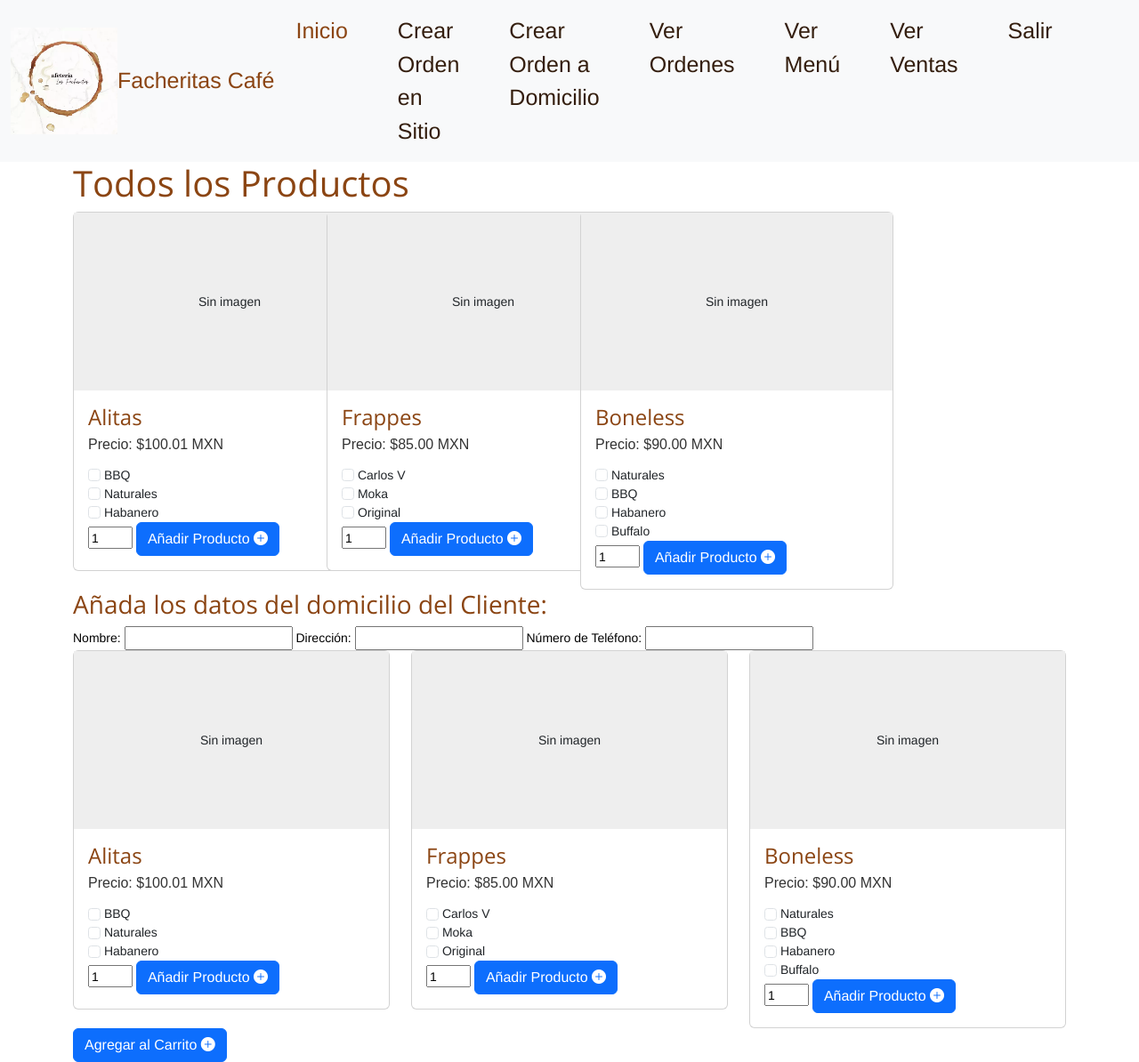
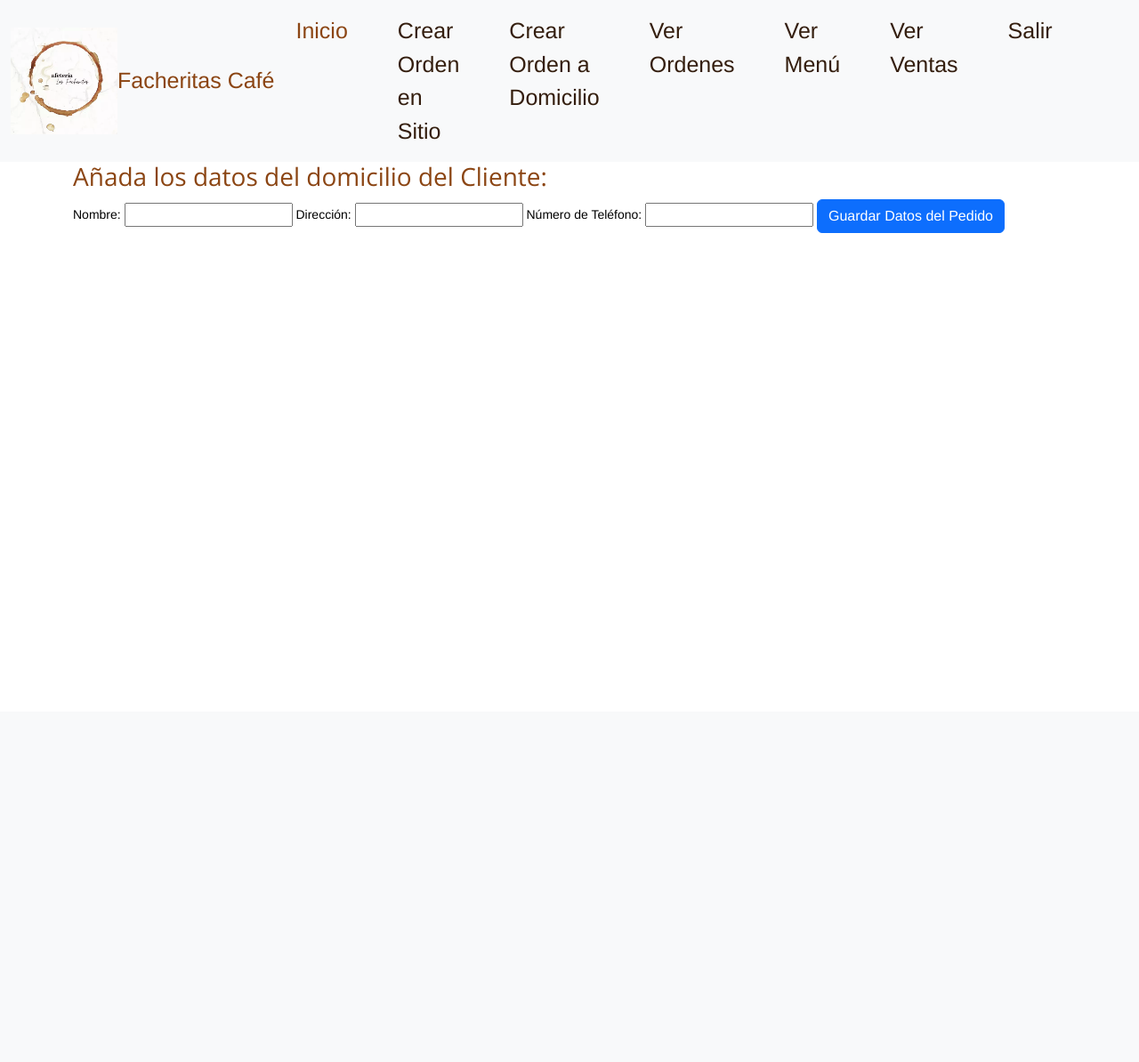
Before and after one commit to Etma117/Nostalgia_Sabor_a_Moka, a Django app: page /Orden/comanda_domicilio/ in a window 1280 px wide; the page is wider, and only the part inside the window is pictured. Shown: that part at 89% size. After the commit the page ends 262 px from the top of that part, so only its background shows below. Run offline with Django 3.2, Linux system fonts and the light colour scheme; a user stored in the database is signed in; data comes from the database, SQL or seed files in the repository; both versions use the stored data as it was after the commit; some libraries are stand-ins or nearby versions.

Commit message:
Division Pt.2

```diff
--- a/Comanda/templates/domicilio_comanda.html
+++ b/Comanda/templates/domicilio_comanda.html
@@ -2,47 +2,8 @@
 {% load static %}
 
 {% block contenido %}
-<div class="row">
-    <div class="col-lg-12">
-        <div style="display: flex;">
-            <h1>Todos los Productos</h1>
-        </div>
-    </div>
-</div>
-<div class="row">
-    {% for Producto in Producto %}
-        <div class="col-sm-3">
-            <div class="card" style="width: 22rem; position: relative;">
-                {% if Producto.imagen %}
-                    <img src="{{ Producto.imagen.url }}" class="card-img-top" style="width: 100%; height:200px;" alt="..." >
-                {% else %}
-                    <div class="card-placeholder" style="width: 100%; height:200px; background-color: #eee; text-align: center; line-height: 200px;">
-                        Sin imagen
-                    </div>
-                {% endif %}
-                <div class="card-body">
-                    <h5 class="card-title">{{ Producto.nombre }}</h5>
-                    <p class="card-text">Precio: ${{ Producto.precio }} MXN</p>
 
-                    <form method="post" action="#pedido">
-                        {% csrf_token %}
-                        {% for sabor in Producto.sabores %}
-                            <input class="form-check-input" type="checkbox" value="{{ sabor }}" name="sabores">
-                            <label class="form-check-label">{{ sabor }}</label><br>
-                        {% endfor %}
-
-                        <input type="number" name="cantidad" style="width: 50px; height: 25px;" value="1" min="1">
-                        <input type="hidden" name="id_producto" value ="{{ Producto.id }}">
-                        <button type="submit" class="btn btn-primary"> Añadir Producto <i class="bi bi-plus-circle-fill"></i> </button>
-                    </form>
-                </div>
-            </div>
-        </div>
-    {% endfor %}
-</div>
-
-
-<form id="formularioDomicilio" method="post" action="{% url 'carrito_pedido_domicilio' %}">
+<form id="formularioDomicilio" method="post" action="{% url 'datos_domicilio' %}">
     {% csrf_token %}
     <h3> Añada los datos del domicilio del Cliente: </h3>
 
@@ -54,35 +15,8 @@
 
     <label for="Nombre">Número de Teléfono: </label>
     <input type="tel" name="numero" id="Telephone"/>
-    <div class="row">
 
-        {% for producto in Producto %}
-            <div class="col-lg-4 col-md-6 col-sm-12">
-                <div class="card card-item">
-                    {% if producto.imagen %}
-                        <img src="{{ producto.imagen.url }}" class="card-img-top" style="width: 100%; height:200px;" alt="..." >
-                    {% else %}
-                        <div class="card-placeholder" style="width: 100%; height:200px; background-color: #eee; text-align: center; line-height: 200px;">
-                            Sin imagen
-                        </div>
-                    {% endif %}
-                    <div class="card-body">
-                        <h5 class="card-title">{{ producto.nombre }}</h5>
-                        <p class="card-text">Precio: ${{ producto.precio }} MXN</p>
-                        {% for sabor in producto.sabores %}
-                            <input class="form-check-input" type="checkbox" value="{{ sabor }}" name="sabores">
-                            <label class="form-check-label">{{ sabor }}</label><br>
-                        {% endfor %}
-
-                        <input type="number" name="cantidad" style="width: 50px; height: 25px;" value="1" min="1">
-                        <input type="hidden" name="id_producto" value ="{{ Producto.id }}">
-                        <button type="submit" class="btn btn-primary"> Añadir Producto <i class="bi bi-plus-circle-fill"></i> </button>
-                    </div>
-                </div>
-            </div>
-        {% endfor %}
-    </div>
-    <button type="submit" class="btn btn-primary">Agregar al Carrito <i class="bi bi-plus-circle-fill"></i></button>
+    <button type="submit" class="btn btn-primary">Guardar Datos del Pedido</button>
 </form>
 
 {% endblock contenido %}
--- a/Comanda/urls.py
+++ b/Comanda/urls.py
@@ -1,6 +1,6 @@
 from django.urls import path
 from . import views
-from .views import HomeDomicilio, HomeView, Carrito_mesa, MostrarCarrito, Carrito_domicilio, EliminarProductoDelCarrito, AgregarCantidadProducto, LimpiarCarritoMesa, PagarCarritoPorMesa, AgregarAlCarritoMesa, SeleccionarMesa
+from .views import HomeDomicilio, HomeView, Carrito_mesa, MostrarCarrito, Carrito_domicilio, EliminarProductoDelCarrito, AgregarCantidadProducto, LimpiarCarritoMesa, PagarCarritoPorMesa, AgregarAlCarritoMesa, SeleccionarMesa, FormularioDomicilio, AgregarAlCarritoDomicilio
 
 urlpatterns = [
     path('', HomeView.as_view(), name= 'Comanda'),
@@ -25,4 +25,7 @@ urlpatterns = [
     path('agregar_por_mesa/', AgregarAlCarritoMesa , name='agregar_por_mesa'),
     path('seleccionar_mesa/', SeleccionarMesa , name='seleccionar_mesa'),
 
+    path('agregar_por_domicilio/', AgregarAlCarritoDomicilio, name='agregar_por_domicilio'),
+    path('datos_domicilio/', FormularioDomicilio, name='datos_domicilio')
+
 ]
--- a/Comanda/views.py
+++ b/Comanda/views.py
@@ -4,7 +4,7 @@ from Comanda.models import Carrito, CarritoItem, Mesa, PedidoDomicilio
 from Menu.models import Producto, CategoriaMenu
 from Venta.models import Venta, VentaItem
 from django.db.models import Q
-
+from django.http import HttpResponseBadRequest
 
 from django.contrib.auth.mixins import LoginRequiredMixin
 
@@ -111,28 +111,6 @@ class Carrito_mesa(LoginRequiredMixin, View):
 
         return render(request, self.template_name, {'items_carrito': items_carrito, 'total': total, 'mesa': mesa, 'carrito': carrito})
 
-    def post(self, request, mesa_id):
-        producto_id =  request.POST.get('id_producto')
-        mesa_id = request.POST.get ('mesa_id')
-        cantidad = int(request.POST.get('cantidad', 1))
-
-        mesa = get_object_or_404(Mesa, id=mesa_id)
-        sabores_seleccionados = request.POST.getlist('sabores')
-        producto = get_object_or_404(Producto, id=producto_id)
-
-        carrito, created = Carrito.objects.get_or_create(mesa=mesa)
-
-        for sabor in sabores_seleccionados:
-            carrito_item, created = CarritoItem.objects.get_or_create(carrito=carrito, producto=producto, sabor=sabor)
-
-            if carrito_item:
-                carrito_item.cantidad += cantidad
-                carrito_item.save()
-            else:
-                CarritoItem.objects.create(carrito=carrito, producto=producto, cantidad=cantidad)
-
-        return redirect('Comanda')
-
 
 class LimpiarCarritoMesa(View):
     def post(self, request, mesa_id):
@@ -233,7 +211,6 @@ class EliminarProductoDelCarrito(LoginRequiredMixin, View):
         if carrito and carrito.mesa:
             return redirect('carrito_por_mesa', mesa_id=carrito_item.carrito.mesa.id)
 
-        # Ejemplo: Redirigir al carrito de domicilio
         if carrito and carrito.pedido_domicilio:
             return redirect('carrito_pedido_domicilio')
 
@@ -260,9 +237,11 @@ class AgregarCantidadProducto(LoginRequiredMixin, View):
 
 def SeleccionarMesa(request):
     if request.method == 'POST':
-        mesas_seleccionadas = request.POST.getlist('mesas_seleccionadas')
-        productos = Producto.objects.all()
-        return render(request, 'comanda.html', {'mesas_seleccionadas': mesas_seleccionadas, 'productos':productos})
+        mesa_seleccionada_id = request.POST.get('mesa_seleccionada')
+        mesa = get_object_or_404(Mesa, id=mesa_seleccionada_id)
+
+        productos = obtener_tu_lista_de_productos_actualizada()
+        return render(request, 'comanda.html', {'mesas_seleccionadas': mesa, 'productos':productos})
     else:
         mesas = Mesa.objects.all()
         return render(request, 'mesas.html', {'mesas': mesas})
@@ -297,3 +276,48 @@ def AgregarAlCarritoMesa(request):
 
     # Manejar el caso en que el método de solicitud no sea POST
     return render(request, 'comanda.html')
+
+def FormularioDomicilio(request):
+    if request.method == 'POST':
+        nombre = request.POST.get('nombre')
+        direccion = request.POST.get('direccion')
+        numero_telefono = request.POST.get('numero')
+
+        pedido_domicilio = PedidoDomicilio.objects.create(
+            nombre=nombre,
+            direccion=direccion,
+            telefono=numero_telefono
+        )
+
+        id_pedido_domicilio = pedido_domicilio.id
+        productos = Producto.objects.all()
+
+        return render(request, 'productos_domicilio.html', {'id_pedido_domicilio': id_pedido_domicilio, 'productos': productos})
+
+    return render(request, 'domicilio_comanda.html')
+
+def AgregarAlCarritoDomicilio(request):
+    if request.method == 'POST':
+        pedido_domicilio_id = request.POST.get('id_pedido_domicilio')
+        producto_id = request.POST.get('id_producto')
+        cantidad = int(request.POST.get('cantidad',1))
+        sabores_seleccionados = request.POST.getlist('sabores')
+
+        producto = get_object_or_404(Producto, id=producto_id)
+        pedido_domicilio = get_object_or_404(PedidoDomicilio, id=pedido_domicilio_id)
+
+        carrito, created = Carrito.objects.get_or_create(pedido_domicilio=pedido_domicilio)
+
+        for sabor in sabores_seleccionados:
+            carrito_item, created = CarritoItem.objects.get_or_create(carrito=carrito, producto=producto, sabor=sabor)
+
+            if carrito_item:
+                carrito_item.cantidad += cantidad
+                carrito_item.save()
+            else:
+                CarritoItem.objects.create(carrito=carrito, producto=producto, cantidad=cantidad)
+
+        productos = obtener_tu_lista_de_productos_actualizada()
+        return render(request, 'productos_domicilio.html', {'productos': productos, 'id_pedido_domicilio': pedido_domicilio_id})
+
+    return render(request, 'productos_domicilio.html')
```
Also changed, not shown: Comanda/templates/Mesa.html (deleted, +0 -44 lines), Comanda/templates/comanda.html (+4 -14 lines), Comanda/templates/mesas.html (+8 -5 lines), Comanda/templates/productos_domicilio.html (added, +39 -0 lines), db.sqlite3.
